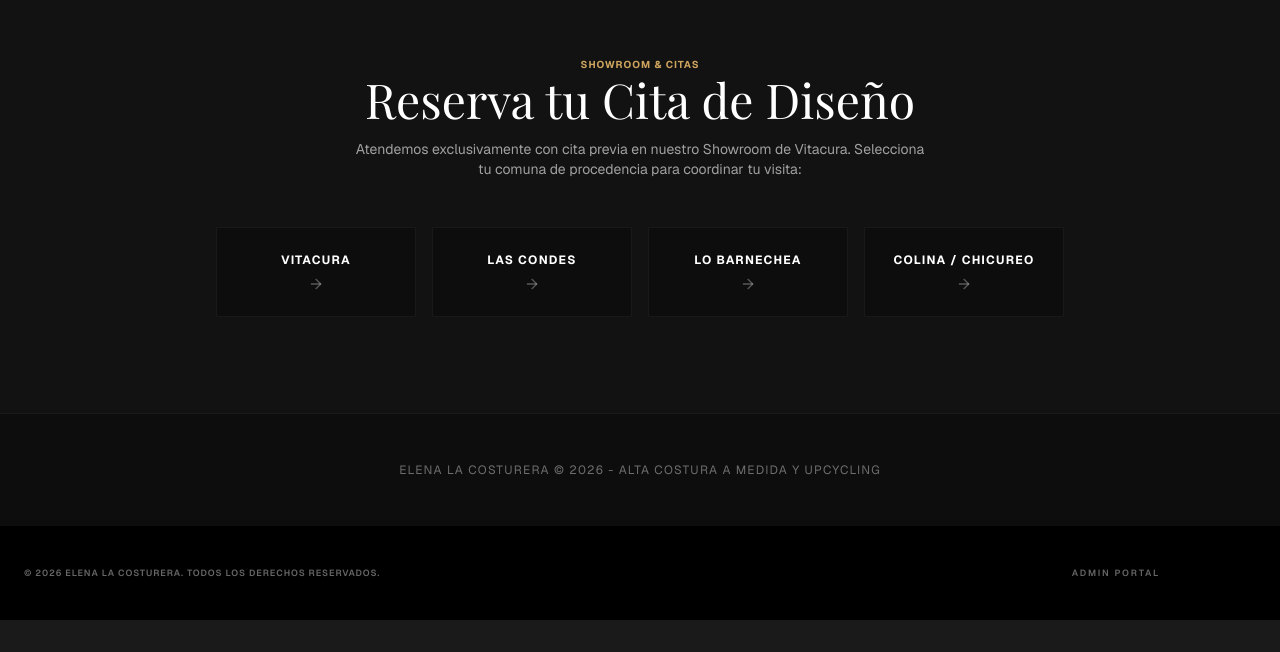
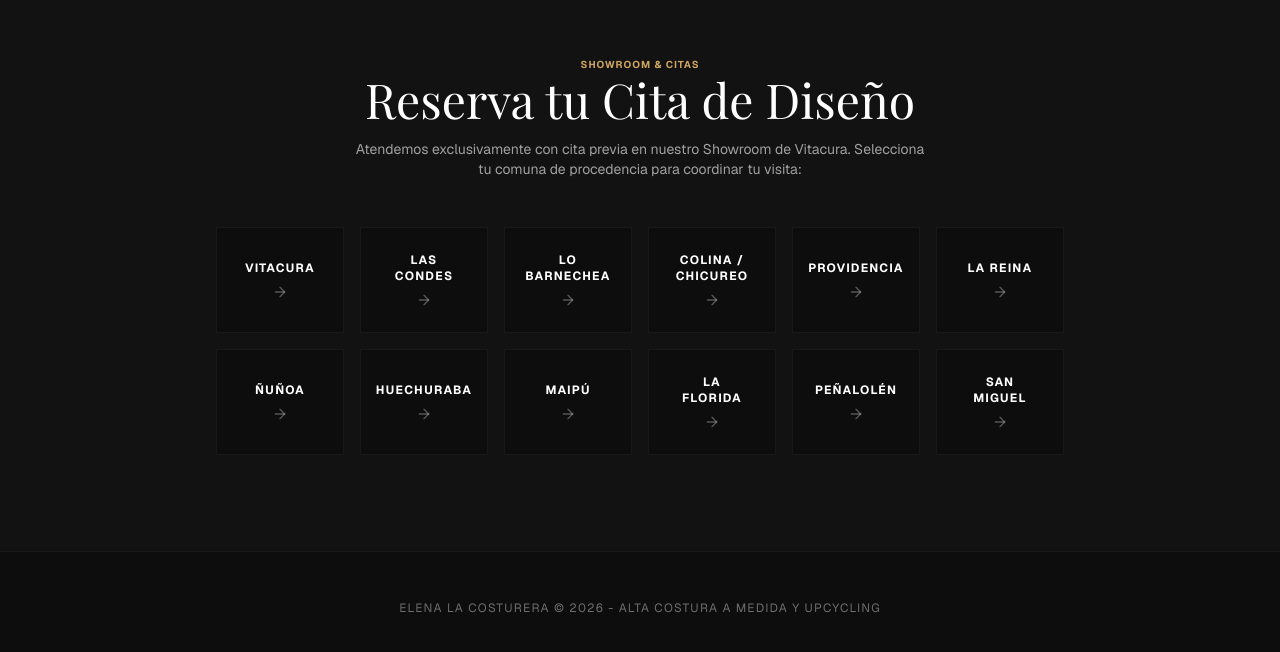
Before and after one commit to Gaz-Style/elena-atelier, a Next.js app: page /graduacion in a window 1280 px wide. Shown: the part 2127-2779 px from the top of the page. Before the commit the page ends 2747 px from the top, so only its background shows below. Built offline with nearby package versions, Linux system fonts and the light colour scheme; a web font is replaced by a local one.

Commit message:
feat: expand target communes list to include Maipu, Huechuraba, and other aspirational Santiago areas

```diff
--- a/src/app/graduacion/[comuna]/page.tsx
+++ b/src/app/graduacion/[comuna]/page.tsx
@@ -6,6 +6,13 @@ function formatTitle(slug: string) {
     if (slug === 'lo-barnechea') return 'Lo Barnechea';
     if (slug === 'las-condes') return 'Las Condes';
     if (slug === 'chicureo') return 'Colina / Chicureo';
+    if (slug === 'la-reina') return 'La Reina';
+    if (slug === 'nunoa') return 'Ñuñoa';
+    if (slug === 'maipu') return 'Maipú';
+    if (slug === 'la-florida') return 'La Florida';
+    if (slug === 'penalolen') return 'Peñalolén';
+    if (slug === 'san-miguel') return 'San Miguel';
+    if (slug === 'huechuraba') return 'Huechuraba';
     return slug.charAt(0).toUpperCase() + slug.slice(1);
 }
 
--- a/src/app/graduacion/page.tsx
+++ b/src/app/graduacion/page.tsx
@@ -136,12 +136,20 @@ export default function GraduationLandingPage() {
                         </p>
                     </div>
 
-                    <div className="grid grid-cols-2 md:grid-cols-4 gap-4">
+                    <div className="grid grid-cols-2 md:grid-cols-4 lg:grid-cols-6 gap-4">
                         {[
                             { name: 'Vitacura', path: 'vitacura' },
                             { name: 'Las Condes', path: 'las-condes' },
                             { name: 'Lo Barnechea', path: 'lo-barnechea' },
-                            { name: 'Colina / Chicureo', path: 'chicureo' }
+                            { name: 'Colina / Chicureo', path: 'chicureo' },
+                            { name: 'Providencia', path: 'providencia' },
+                            { name: 'La Reina', path: 'la-reina' },
+                            { name: 'Ñuñoa', path: 'nunoa' },
+                            { name: 'Huechuraba', path: 'huechuraba' },
+                            { name: 'Maipú', path: 'maipu' },
+                            { name: 'La Florida', path: 'la-florida' },
+                            { name: 'Peñalolén', path: 'penalolen' },
+                            { name: 'San Miguel', path: 'san-miguel' }
                         ].map((c) => (
                             <Link
                                 key={c.path}
--- a/src/app/novias/[comuna]/page.tsx
+++ b/src/app/novias/[comuna]/page.tsx
@@ -6,6 +6,13 @@ function formatTitle(slug: string) {
     if (slug === 'lo-barnechea') return 'Lo Barnechea';
     if (slug === 'las-condes') return 'Las Condes';
     if (slug === 'chicureo') return 'Colina / Chicureo';
+    if (slug === 'la-reina') return 'La Reina';
+    if (slug === 'nunoa') return 'Ñuñoa';
+    if (slug === 'maipu') return 'Maipú';
+    if (slug === 'la-florida') return 'La Florida';
+    if (slug === 'penalolen') return 'Peñalolén';
+    if (slug === 'san-miguel') return 'San Miguel';
+    if (slug === 'huechuraba') return 'Huechuraba';
     return slug.charAt(0).toUpperCase() + slug.slice(1);
 }
 
--- a/src/app/novias/page.tsx
+++ b/src/app/novias/page.tsx
@@ -114,12 +114,20 @@ export default function BridalLandingPage() {
                         </p>
                     </div>
 
-                    <div className="grid grid-cols-2 md:grid-cols-4 gap-4">
+                    <div className="grid grid-cols-2 md:grid-cols-4 lg:grid-cols-6 gap-4">
                         {[
                             { name: 'Vitacura', path: 'vitacura' },
                             { name: 'Las Condes', path: 'las-condes' },
                             { name: 'Lo Barnechea', path: 'lo-barnechea' },
-                            { name: 'Colina / Chicureo', path: 'chicureo' }
+                            { name: 'Colina / Chicureo', path: 'chicureo' },
+                            { name: 'Providencia', path: 'providencia' },
+                            { name: 'La Reina', path: 'la-reina' },
+                            { name: 'Ñuñoa', path: 'nunoa' },
+                            { name: 'Huechuraba', path: 'huechuraba' },
+                            { name: 'Maipú', path: 'maipu' },
+                            { name: 'La Florida', path: 'la-florida' },
+                            { name: 'Peñalolén', path: 'penalolen' },
+                            { name: 'San Miguel', path: 'san-miguel' }
                         ].map((c) => (
                             <Link
                                 key={c.path}
```
